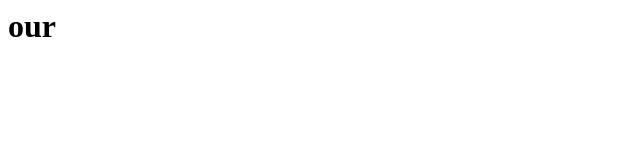
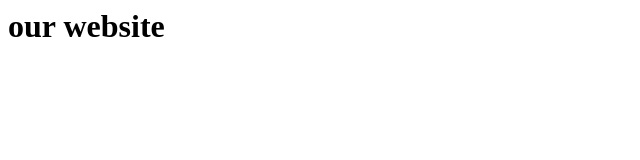
Before and after one commit to itay-chm/itay-the-king, a plain HTML site: page index.html in a window 1280 px wide. Shown: the whole page, without its empty margins (0-640 px from the left). Drawn offline with Linux system fonts and the light colour scheme.

Commit message:
Update index.html

```diff
--- a/index.html
+++ b/index.html
@@ -1,6 +1,6 @@
 <html>
 <body>
-    <h1>our </h1>
+    <h1>our website</h1>
 
     </body></h1>
 </body>
```
